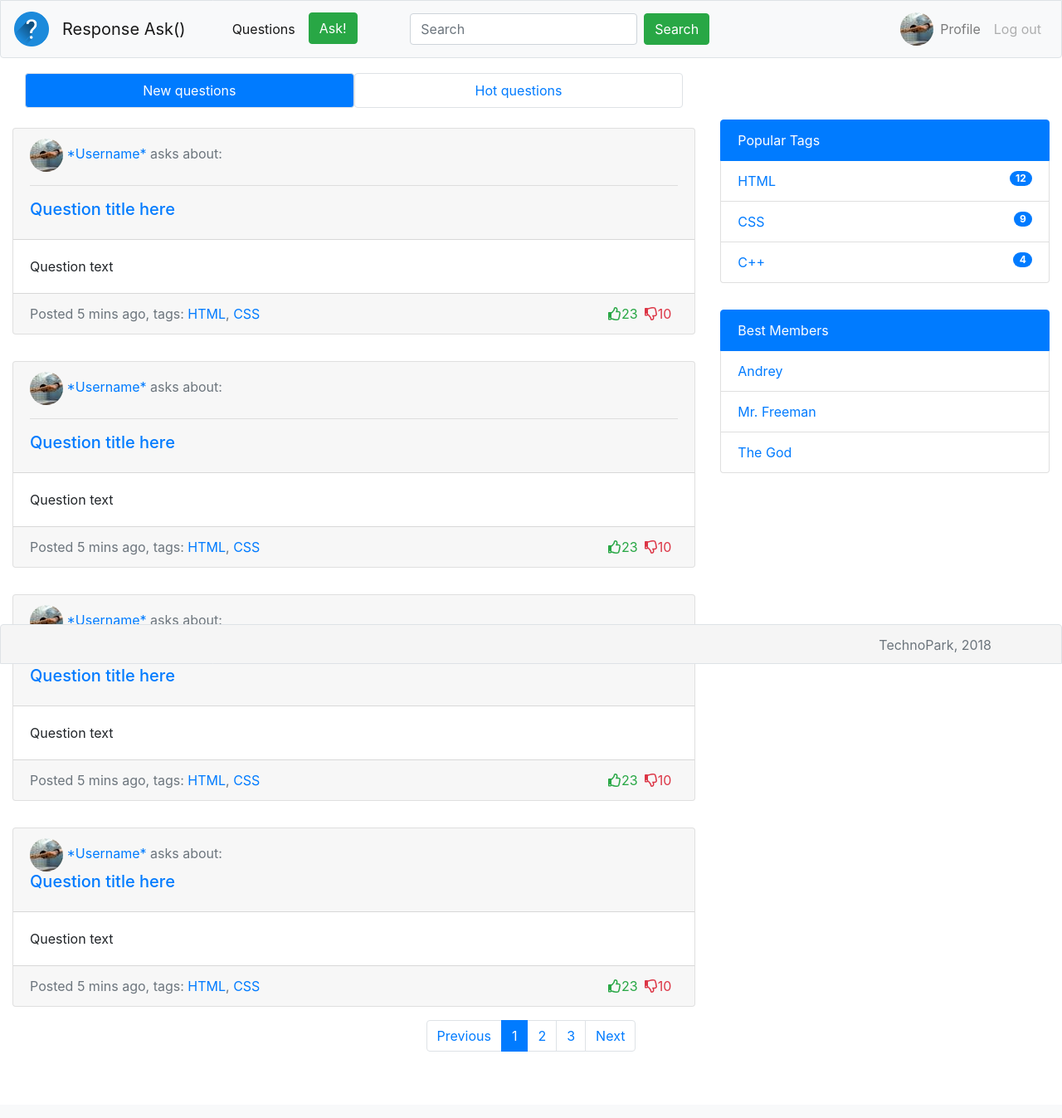
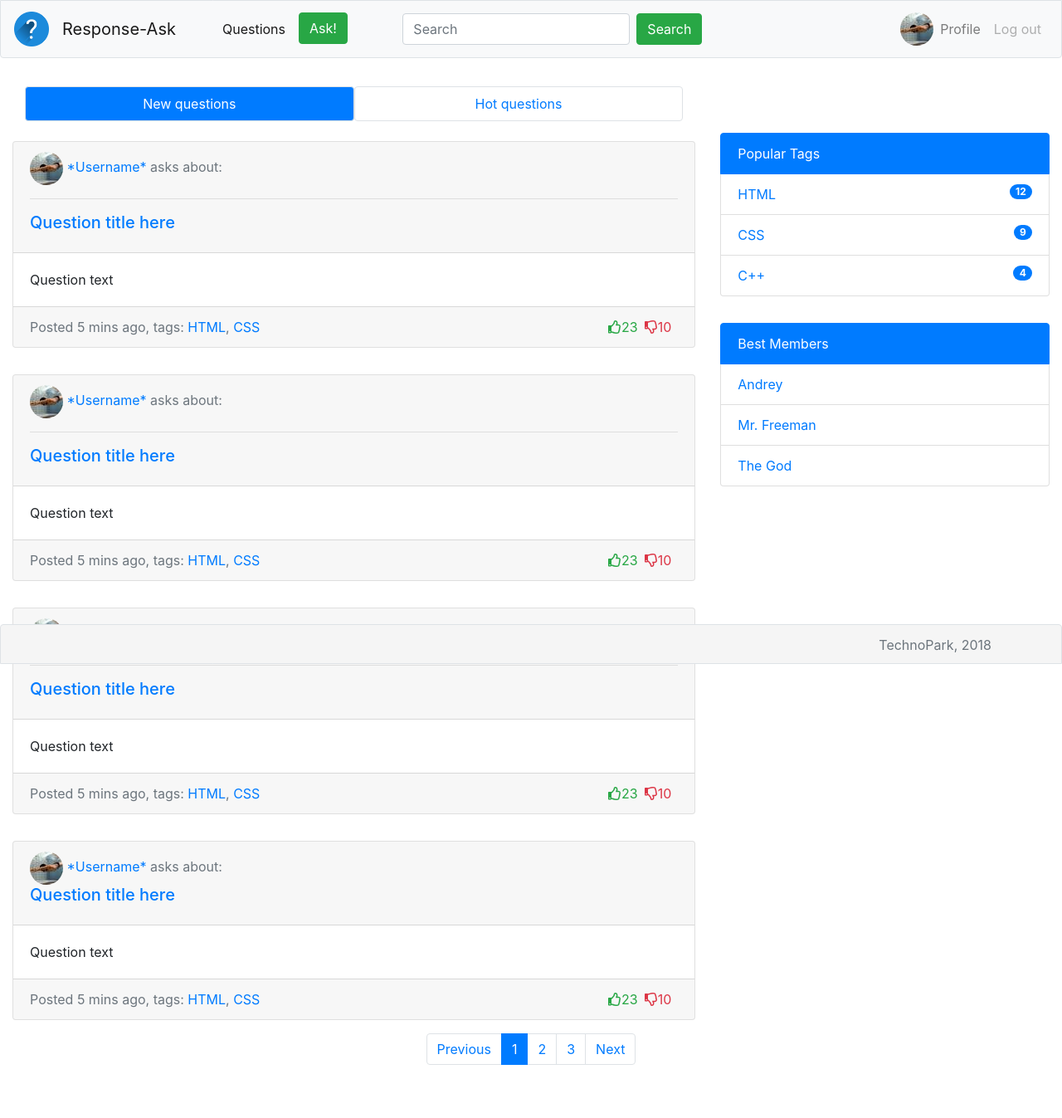
Before and after one commit to DikarevAndrey/tpWebProject, a Django app: page /qSite/ in a window 1280 px wide. Shown: the whole page at 83% size. Before the commit the page ends 1267 px from the top, so only its background shows below. Run offline with Django 3.2, Linux system fonts and the light colour scheme; some libraries are stand-ins or nearby versions.

Commit message:
Fixed body padding and navbar-brand

```diff
--- a/qSite/static/css/qSite.css
+++ b/qSite/static/css/qSite.css
@@ -1,6 +1,6 @@
 body {
   margin-bottom: 4rem;
-  padding-top: 4rem;
+  padding-top: 5rem;
 }
 
 .footer {
--- a/qSite/templates/qSite/base.html
+++ b/qSite/templates/qSite/base.html
@@ -11,7 +11,7 @@
   <header>
     <nav class="navbar navbar-expand-md navbar-light fixed-top bg-light border rounded-bottom">
       <a href="#" class="navbar-brand"><img src="{% static "img/logo.png" %}" alt="logo" height="42" width="42"></a>
-      <a class="navbar-brand mr-auto" href="#">Response Ask()</a>
+      <a class="navbar-brand mr-auto" href="#">Response-Ask</a>
       <div class="collapse navbar-collapse" id="navbarCollapse">
         <ul class="navbar-nav mr-auto">
           <li class="nav-item">
```
